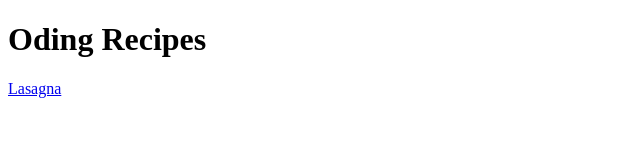
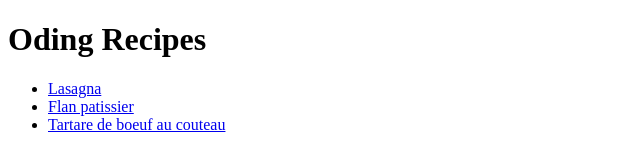
Before and after one commit to PepsPrime/odin-recipes, a plain HTML site: page index.html in a window 1280 px wide. Shown: the whole page, without its empty margins (0-640 px from the left). Drawn offline with Linux system fonts and the light colour scheme.

Commit message:
Added a link to the index mainpage from the recipes page and list/link each recipe in the mainpage

```diff
--- a/index.html
+++ b/index.html
@@ -7,6 +7,10 @@
 </head>
 <body>
     <h1>Oding Recipes</h1>
-    <a href="./recipes/lasagna.html">Lasagna</a>
+    <ul>
+        <li><a href="./recipes/lasagna.html">Lasagna</a></li>
+        <li><a href="./recipes/flan_patissier.html">Flan patissier</a></li>
+        <li><a href="./recipes/tartare.html">Tartare de boeuf au couteau</a></li>
+    </ul>
 </body>
 </html>
```
Also changed, not shown: recipes/flan_patissier.html (+2 -0 lines), recipes/tartare.html (+2 -0 lines).
